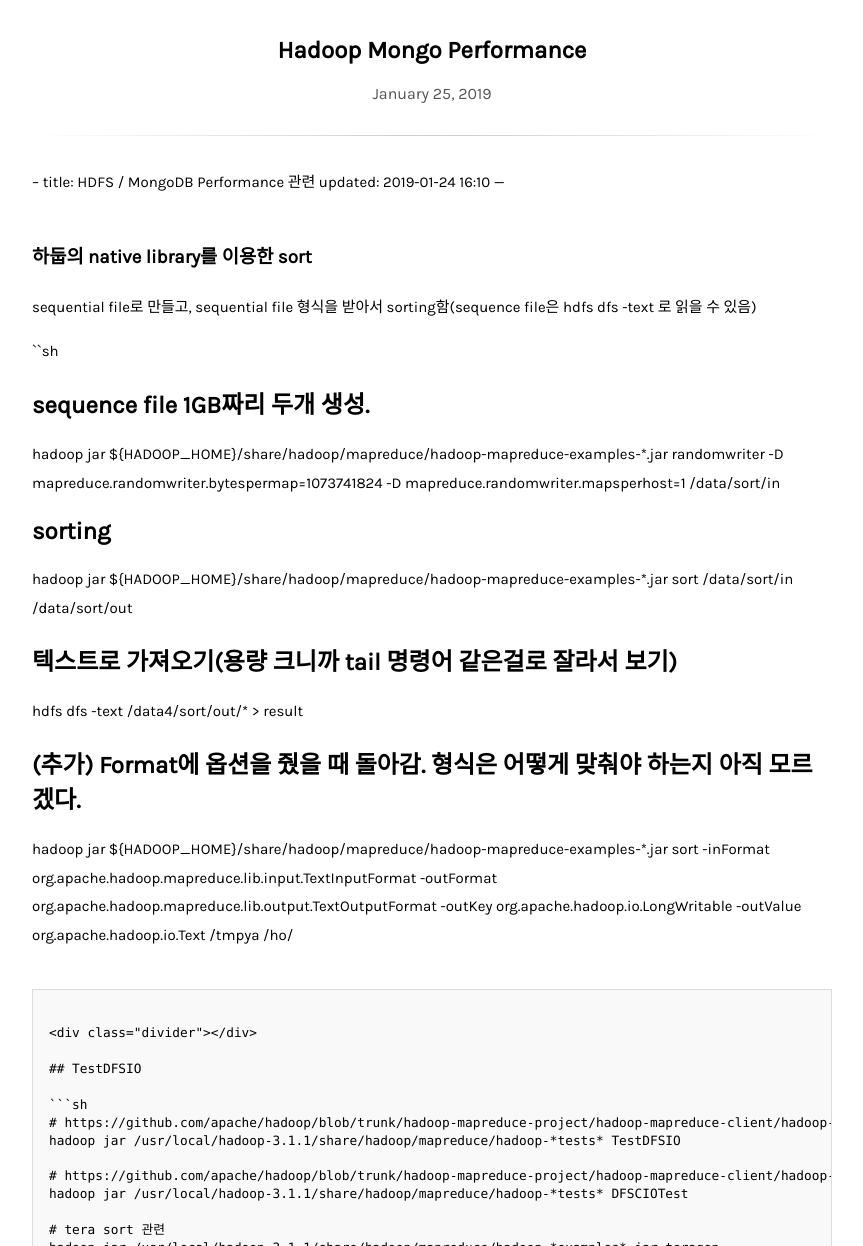
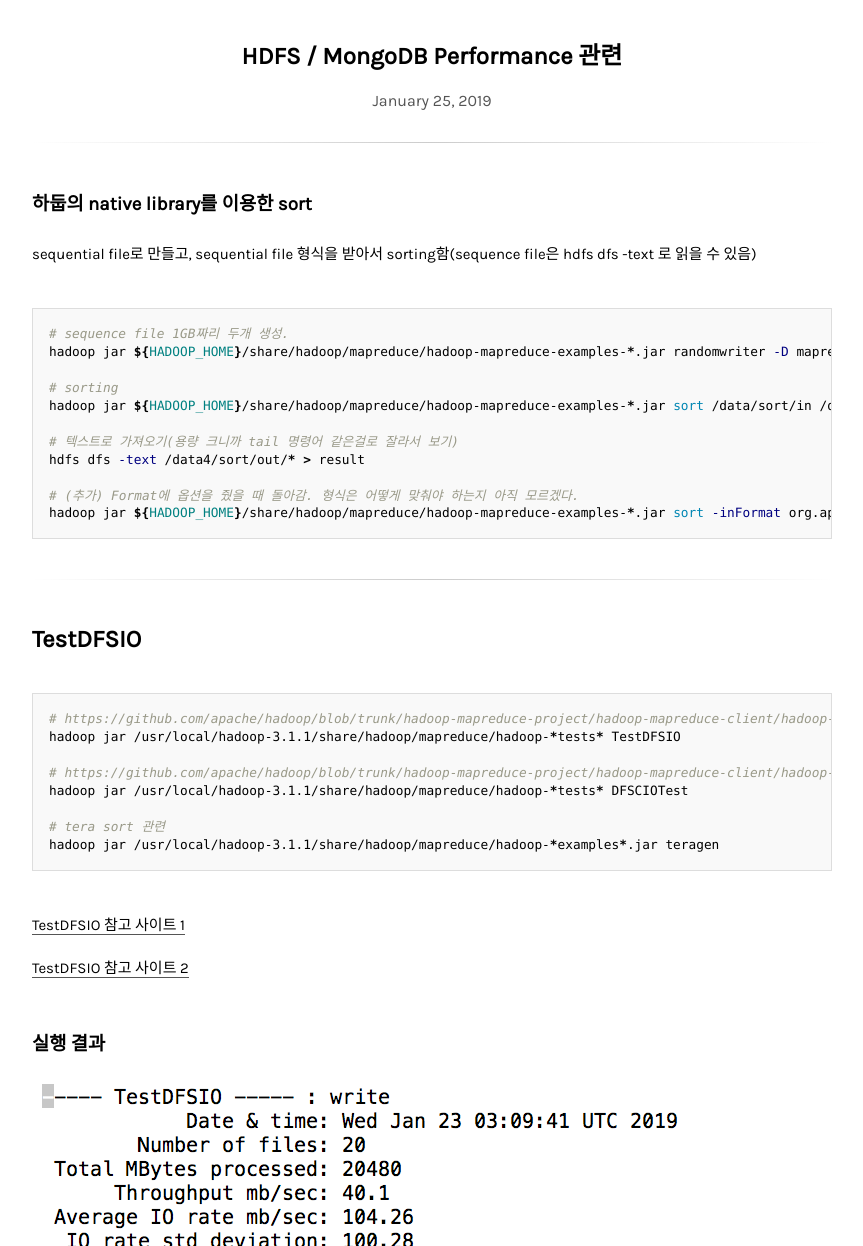
Before and after one commit to orslow/orslow.github.io, a Jekyll site: the page built from _posts/2019-01-25-hadoop-mongo-performance.md, in a window 1280 px wide and 1400 px high, cut to the strip 154-1400 px from the top of the window. Shown: the whole strip, without its empty margins (208-1071 px from the left). Built offline with Jekyll 4.4.1, drawn with Linux system fonts in a browser that asks for light colours; some of the changed text lies outside the part shown.

Commit message:
Update 2019-01-25-hadoop-mongo-performance.md

````diff
--- a/_posts/2019-01-25-hadoop-mongo-performance.md
+++ b/_posts/2019-01-25-hadoop-mongo-performance.md
@@ -1,4 +1,4 @@
---
+---
 title: HDFS / MongoDB Performance 관련
 updated: 2019-01-24 16:10
 ---
@@ -7,7 +7,7 @@ updated: 2019-01-24 16:10
 
 sequential file로 만들고, sequential file 형식을 받아서 sorting함(sequence file은 hdfs dfs -text <src> 로 읽을 수 있음)
 
-``sh
+```sh
 # sequence file 1GB짜리 두개 생성.
 hadoop jar ${HADOOP_HOME}/share/hadoop/mapreduce/hadoop-mapreduce-examples-*.jar randomwriter -D mapreduce.randomwriter.bytespermap=1073741824 -D mapreduce.randomwriter.mapsperhost=1 /data/sort/in
 
````
